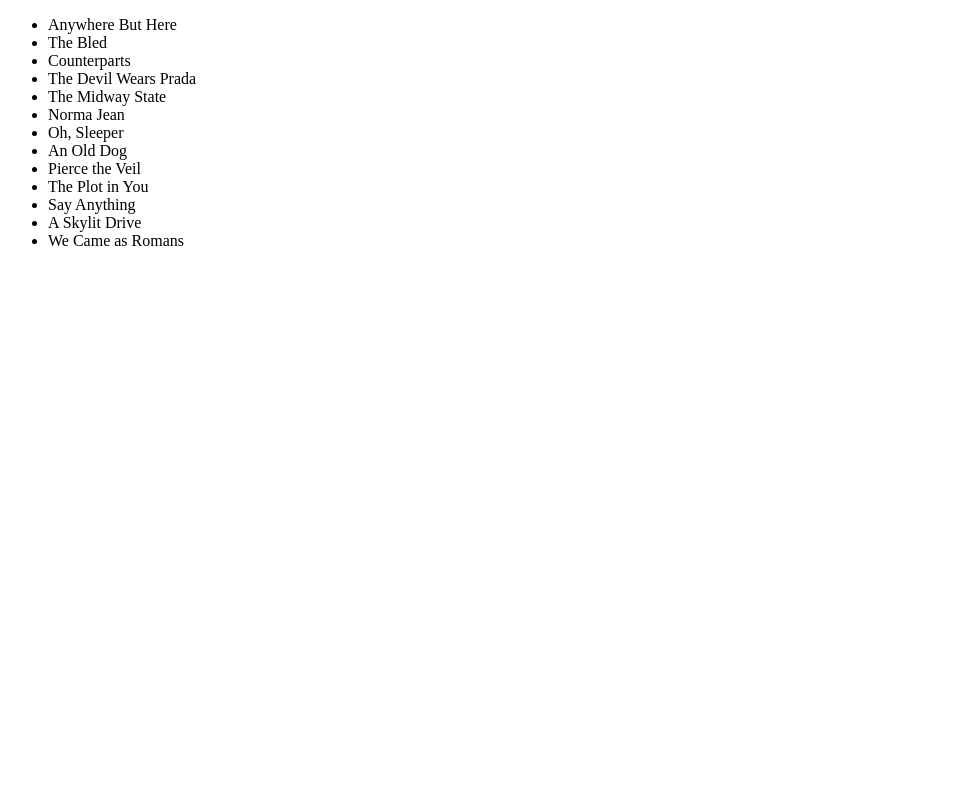
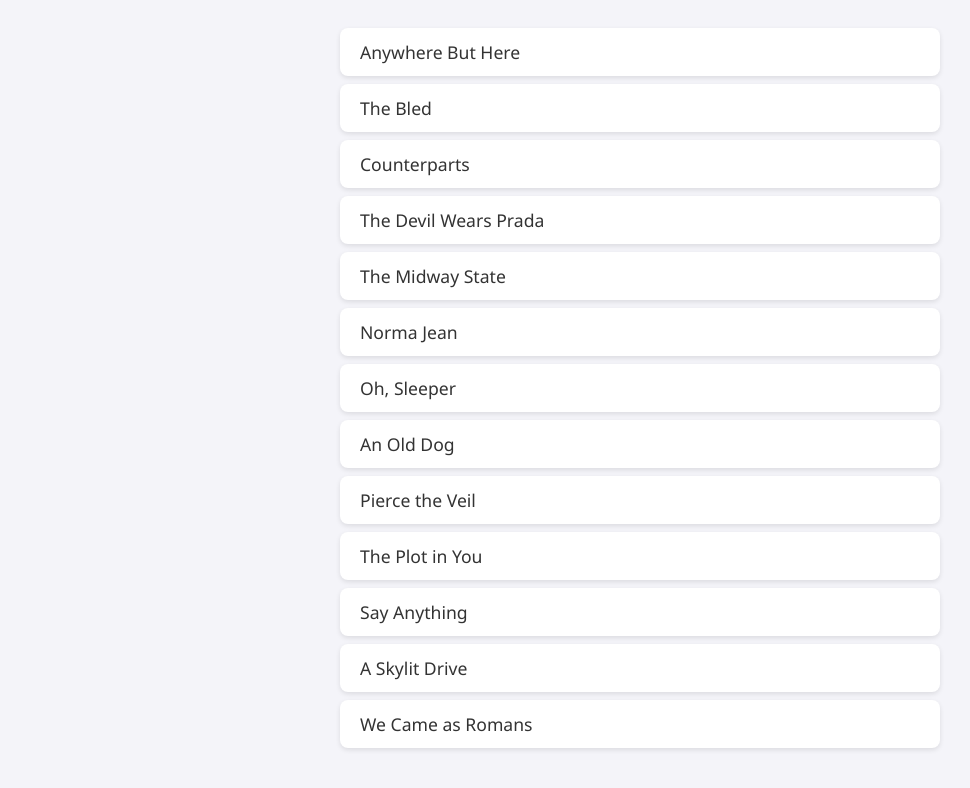
Before and after one commit to acciojob/sorting-articles-Basant-spec, a website: page main.html in a window 1280 px wide. Shown: the whole page, without its empty margins (0-970 px from the left). Drawn offline with Linux system fonts and the light colour scheme.

Commit message:
created a submission

```diff
--- a/styles.css
+++ b/styles.css
@@ -1 +1,43 @@
 /*  your css code here. If applicable */
+/* General page styling */
+body {
+  font-family: 'Segoe UI', Tahoma, Geneva, Verdana, sans-serif;
+  background-color: #f4f4f9;
+  color: #333;
+  margin: 0;
+  padding: 20px;
+}
+
+/* Heading */
+h1 {
+  text-align: center;
+  color: #2c3e50;
+  margin-bottom: 20px;
+}
+
+/* Band list container */
+ul#band {
+  list-style: none; /* Remove default bullets */
+  max-width: 600px;
+  margin: 0 auto; /* Center the list */
+  padding: 0;
+}
+
+/* Individual list items */
+ul#band li {
+  background-color: #ffffff;
+  margin: 8px 0;
+  padding: 12px 20px;
+  border-radius: 8px;
+  box-shadow: 0 2px 5px rgba(0, 0, 0, 0.1);
+  font-size: 1.1em;
+  transition: transform 0.2s, box-shadow 0.2s;
+  cursor: default;
+}
+
+/* Hover effect for list items */
+ul#band li:hover {
+  transform: translateY(-3px);
+  box-shadow: 0 5px 15px rgba(0, 0, 0, 0.2);
+  background-color: #eaf2f8;
+}
```
